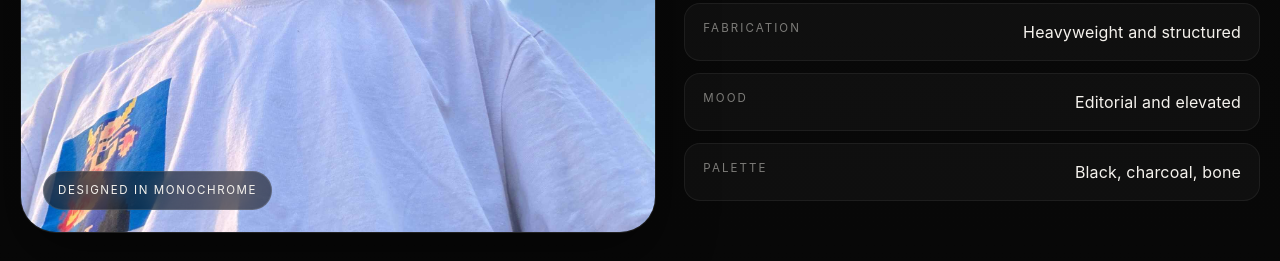
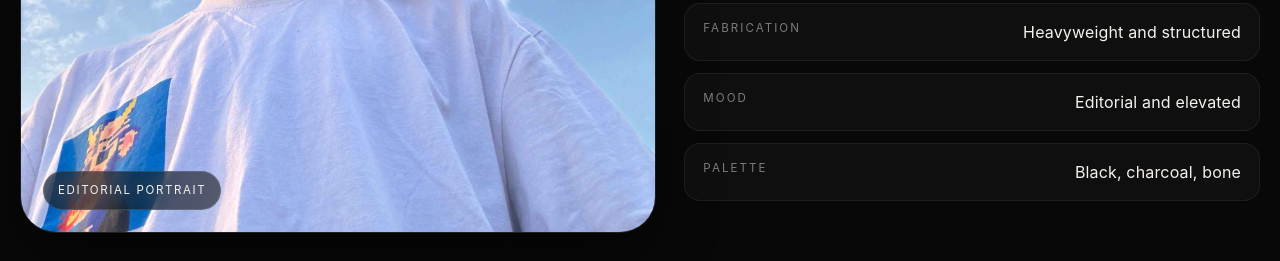
Before and after one commit to khatriji2510/creative_detour_, a plain HTML site: page index.html in a window 1280 px wide. Shown: the part 2273-2534 px from the top of the page. Drawn offline with Linux system fonts and the light colour scheme.

Commit message:
Update index.html

```diff
--- a/index.html
+++ b/index.html
@@ -99,7 +99,7 @@
     >
 
     <div class="story-media__tag">
-      Designed in monochrome
+      Editorial Portrait
     </div>
 
   </div>
```
